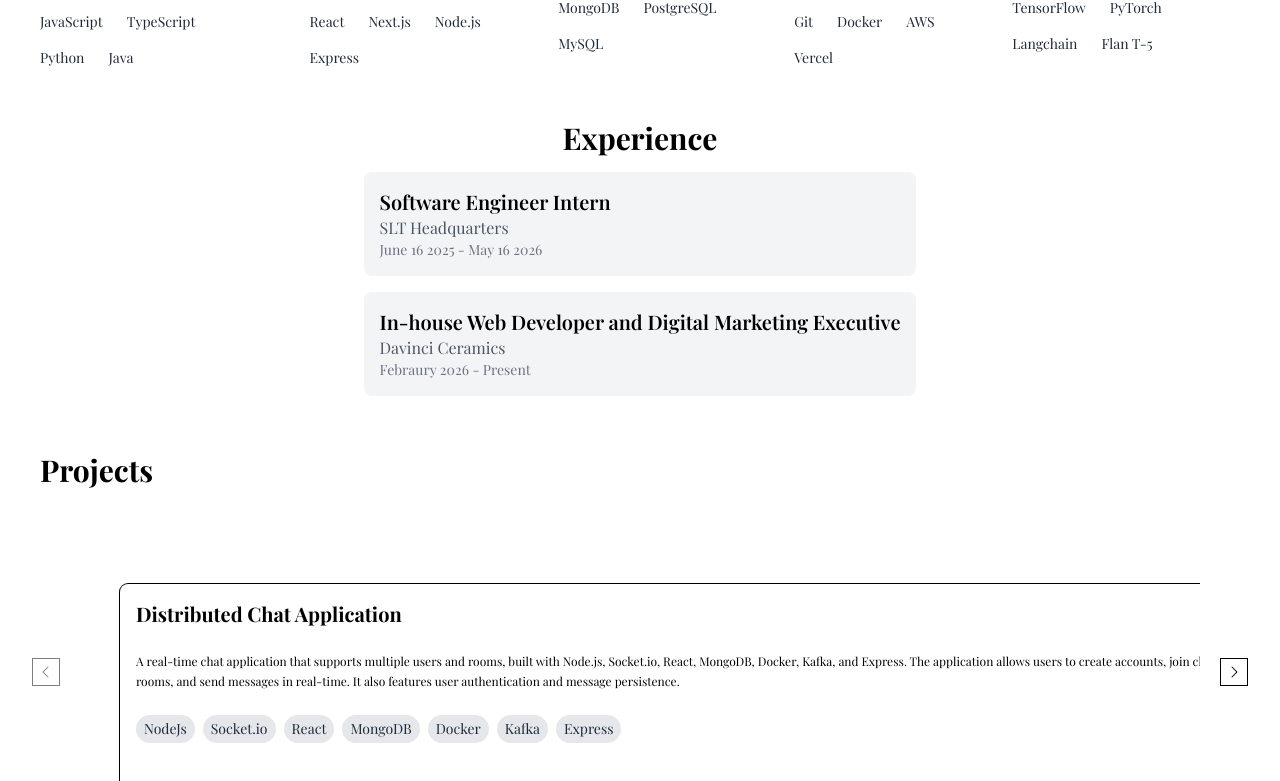
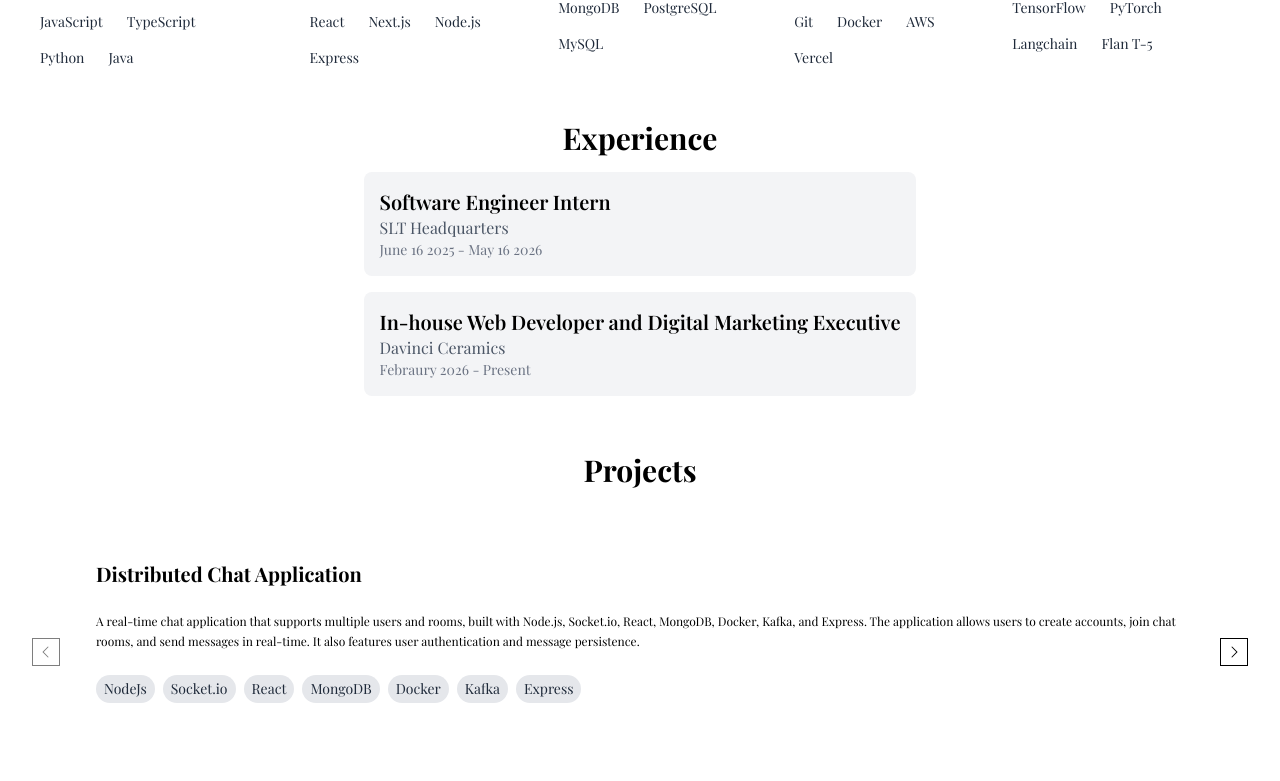
Before and after one commit to Ch4nnXDev/portfolio, a Next.js app in the folder my-portfolio/: page / in a window 1280 px wide. Shown: the part 1576-2357 px from the top of the page. Built offline with nearby package versions, Linux system fonts and the light colour scheme; a web font is replaced by a local one.

Commit message:
removed the h-screen because it makes layout issues

```diff
--- a/my-portfolio/src/app/my-components/Projects.tsx
+++ b/my-portfolio/src/app/my-components/Projects.tsx
@@ -32,14 +32,14 @@ export default function Projects() {
 
     ]
     return (
-        <section className="flex flex-col p-4 w-full p-10">
-            <h2 className="text-3xl font-bold mb-4 justify-center">Projects</h2>
+        <section className="flex flex-col p-4 w-full p-10 items-center">
+            <h2 className="text-3xl font-bold mb-4">Projects</h2>
             <div className="flex text-black m-6 p-4">
                 <Carousel>
                     <CarouselContent>
                         {projects.map((project) => (
                             <CarouselItem key={project.title}>
-                                <Card className="w-full h-full m-10 p-4  rounded-lg shadow-md">
+                                <Card className="w-full h-full mb-10 p-4 ">
                                     <h3 className="text-xl font-bold mb-2">{project.title}</h3>
                                     <p className="mb-2">{project.description}</p>
                                     <div className="flex flex-wrap gap-2">
```
